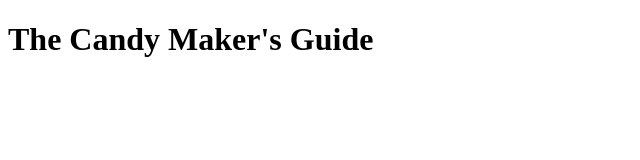
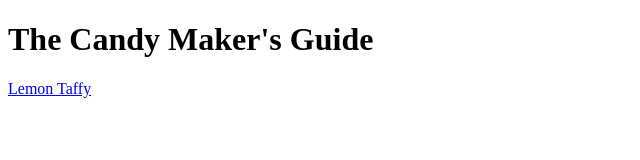
Before and after one commit to acuminatus/odin-recipes, a plain HTML site: page index.html in a window 1280 px wide. Shown: the whole page, without its empty margins (0-640 px from the left). Drawn offline with Linux system fonts and the light colour scheme.

Commit message:
Add link to lemon taffy

```diff
--- a/index.html
+++ b/index.html
@@ -7,5 +7,6 @@
 
     <body>
         <h1>The Candy Maker's Guide</h1>
+        <a href="recipes/lemon-taffy.html">Lemon Taffy</a>
     </body>
 </html>
```
